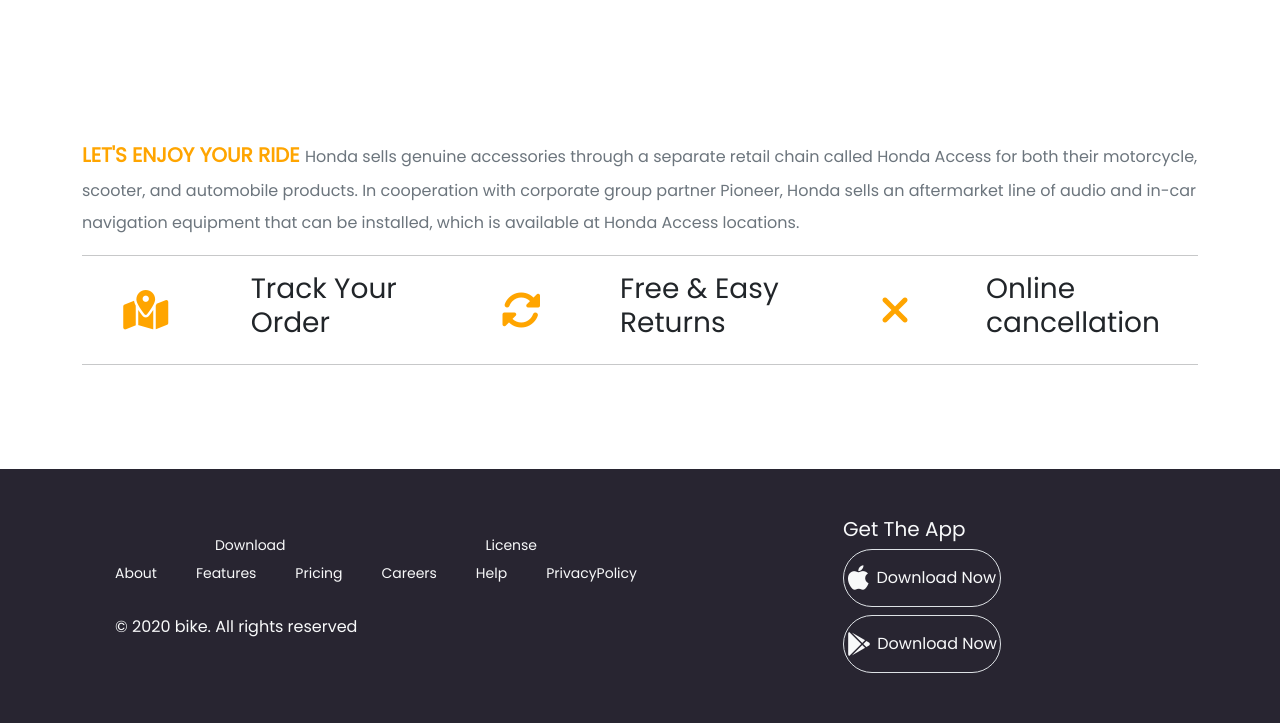
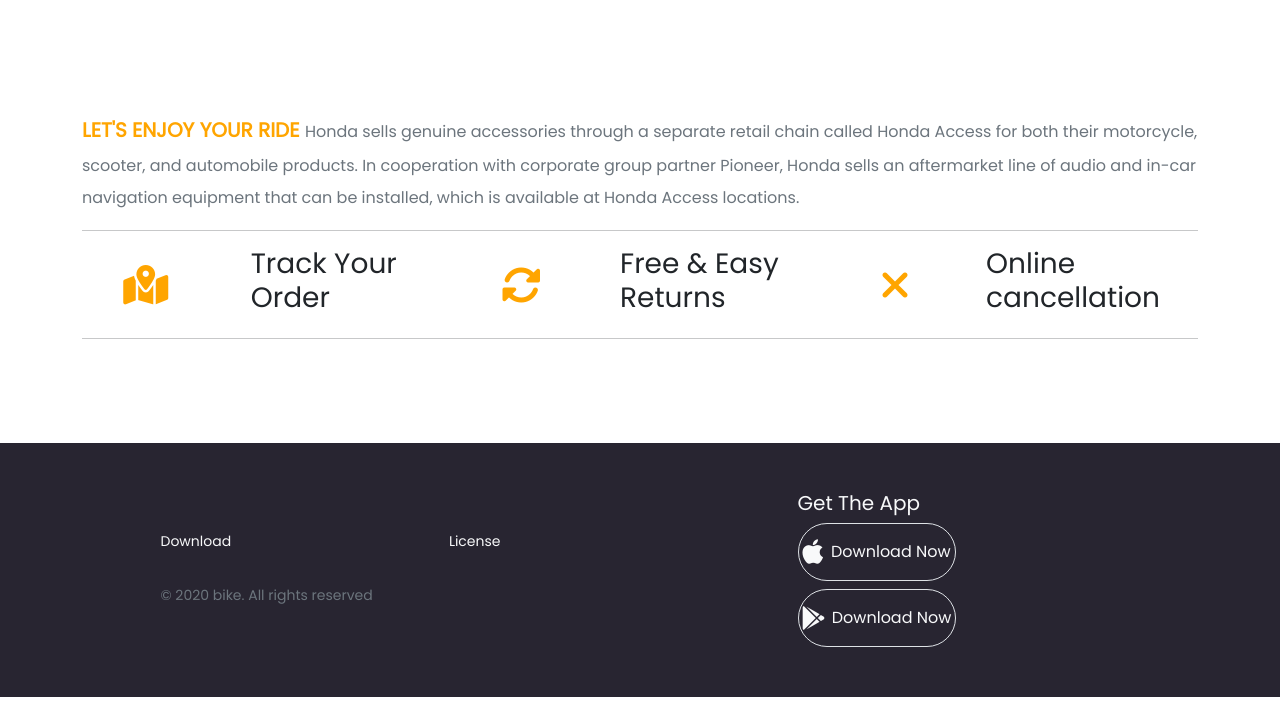
Before and after one commit to Tamanna14-cpu/honda-cbr, a plain HTML site: page index.html in a window 1280 px wide. Shown: the part 2930-3653 px from the top of the page. After the commit the page ends 3627 px from the top, so only its background shows below. Drawn offline with nearby package versions, Linux system fonts and the light colour scheme.

Commit message:
responsiveness done

```diff
--- a/index.html
+++ b/index.html
@@ -192,8 +192,8 @@
         <section class="container">
             <p class="fs-1 fw-bold text-center p-5">Frequently Asked <span class="orange-text">Questions</span></p>
             <div class="row d-flex justify-content-around">
-                <div class="col-md-5 p-5">
-                    <img class="w-100 h-100" src="images/faq.png" alt="">
+                <div class="col-md-5">
+                    <img class="img-fluid" src="images/faq.png" alt="">
                 </div>
                 <div class="col-md-7 w-50 h-100">
                     <div class="accordion" id="accordionExample">
@@ -380,21 +380,21 @@
     <!-- footer -->
     <footer class="footer-bg">
         <div class="row container pt-5 text-light d-flex justify-content-around align-items-center">
-            <div class="col-md-6 lh-lg">
-                <div class="d-flex justify-content-around">
+            <div class="col-md-4 lh-lg">
+                <div class="d-flex justify-content-between">
                     <small>Download</small>
                     <small>License</small>
                 </div>
-                <div class="d-flex justify-content-between flex-md-row flex-sm-column">
+                <!-- <div class="d-flex justify-content-between">
                     <small>About</small>
                     <small>Features</small>
                     <small>Pricing</small>
                     <small>Careers</small>
                     <small>Help</small>
                     <small>PrivacyPolicy</small>
-                </div>
+                </div> -->
                 <div class="pt-4">
-                    <p>&copy 2020 bike. All rights reserved</p>
+                    <small class="text-muted">&copy 2020 bike. All rights reserved</small>
                 </div>
             </div>
             <div class="col-md-2">
```
